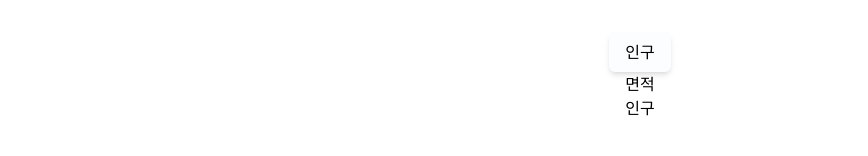
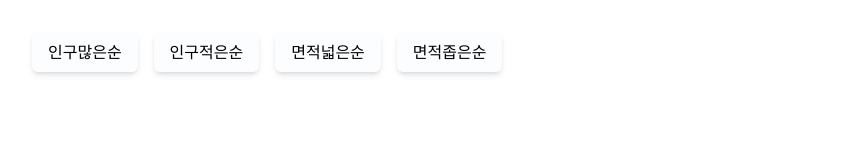
Before and after one commit to KwakOri/naebaecam-project06, a React (Vite) app: page / in a window 1280 px wide. Shown: the top 156 px of the page, without its empty margins (0-868 px from the left). Built offline with nearby package versions, Linux system fonts and the light colour scheme; no server answers.

Commit message:
Feat : 정렬 기능

```diff
--- a/package.json
+++ b/package.json
@@ -13,7 +13,8 @@
     "@tanstack/react-query": "^5.47.0",
     "@tanstack/react-query-devtools": "^5.47.0",
     "react": "^18.3.1",
-    "react-dom": "^18.3.1"
+    "react-dom": "^18.3.1",
+    "zustand": "^4.5.3"
   },
   "devDependencies": {
     "@types/react": "^18.3.3",
--- a/src/App.tsx
+++ b/src/App.tsx
@@ -1,13 +1,13 @@
-import { useQuery } from "@tanstack/react-query";
 import { useEffect, useState } from "react";
 import "./App.css";
-import { getData } from "./api/api.countries";
 import CountryCardList from "./components/CountryCardList";
 import NavigationBar from "./components/NavigationBar/NavigationBar";
-import { Country, CountryInfo } from "./types/country";
+import { useCountries } from "./query/country";
+import { CountryInfo } from "./types/country";
 
 function App() {
   const [countries, setCountries] = useState<CountryInfo[]>([]);
+
   const handleToggleIsFavorite = (id: CountryInfo["id"]) =>
     setCountries((prev) =>
       prev.map((country) =>
@@ -17,26 +17,7 @@ function App() {
       )
     );
 
-  const { data, isLoading } = useQuery<Country[], Error, CountryInfo[]>({
-    queryKey: ["countries"],
-    queryFn: getData,
-    select: (data: Country[]) => {
-      console.log(data);
-      return data.map((country) => {
-        return {
-          id: crypto.randomUUID(),
-          isFavorite: false,
-
-          name: country.name.common,
-          capital: country.capital?.[0],
-          flagUrl: country.flags.svg,
-          gini: country.gini ? Object.entries(country.gini) : null,
-          area: country.area,
-          population: country.population,
-        };
-      });
-    },
-  });
+  const { data, isLoading } = useCountries();
   useEffect(() => {
     if (data) setCountries(data);
   }, [isLoading]);
--- a/src/components/CountryCardList/CountryCard.tsx
+++ b/src/components/CountryCardList/CountryCard.tsx
@@ -14,13 +14,12 @@ function CountryCard({
   population,
   gini,
 }: CountryCardProps) {
-  console.log(area, population, gini);
   const [giniYear, giniValue] = gini ? gini[0] : [null, null];
 
   return (
     <div
       onClick={() => onClick(id)}
-      className={`box-border flex flex-col items-center p-4 w-full h-full gap-4 rounded-xl shadow-md hover:shadow-lg bg-[#FCFDFF]`}
+      className={`box-border flex flex-col items-center p-4 w-full h-full gap-4 rounded-xl shadow-md hover:shadow-inner bg-[#FCFDFF] hover:bg-[#f3f3f3]`}
     >
       <img className="object-cover h-16 " src={flagUrl} alt="국기" />
       <h3 className="self-start text-lg font-semibold ">{name}</h3>
--- a/src/components/CountryCardList/CountryCardList.tsx
+++ b/src/components/CountryCardList/CountryCardList.tsx
@@ -1,3 +1,4 @@
+import { useOrderStore } from "../../store/store";
 import { CountryInfo } from "../../types/country";
 import CountryCard from "./CountryCard";
 import ListTitle from "./ListTitle";
@@ -15,10 +16,28 @@ function CountryCardList({
   isFavorite,
   listTitle,
 }: CountryCardListProps) {
+  const order = useOrderStore((state) => state.order);
+  switch (order) {
+    case "PopularDesc":
+      countries.sort((a, b) => b.population - a.population);
+      break;
+    case "PopularAsc":
+      countries.sort((a, b) => a.population - b.population);
+      break;
+    case "AreaDesc":
+      countries.sort((a, b) => b.area - a.area);
+      break;
+    case "AreaAsc":
+      countries.sort((a, b) => a.area - b.area);
+      break;
+    default:
+      countries.sort((a, b) => a.name.localeCompare(b.name));
+      break;
+  }
   return (
     <>
       <ListTitle>{listTitle}</ListTitle>
-      <ul className="grid sm:grid-cols-2 md:grid-cols-3 lg:grid-cols-4 gap-8">
+      <ul className="grid gap-8 sm:grid-cols-2 md:grid-cols-3 lg:grid-cols-4">
         {countries
           .filter((item) => item.isFavorite === isFavorite)
           .map((item, i) => {
--- /dev/null
+++ b/src/components/NavigationBar/OrderButton.tsx
@@ -0,0 +1,30 @@
+import { PropsWithChildren } from "react";
+import { useOrderStore } from "../../store/store";
+import { Order } from "../../types/country";
+
+interface TOrderButton {
+  onClick: (newOrder: Order) => void;
+  value: Order;
+}
+
+export const OrderButton = ({
+  children,
+  onClick,
+  value,
+}: PropsWithChildren<TOrderButton>) => {
+  const order = useOrderStore((state) => state.order);
+  return (
+    <>
+      <button
+        onClick={() => onClick(value)}
+        className={` px-4 py-2 rounded-md hover:bg-[#f3f3f3] ${
+          value === order
+            ? "bg-[#f3f3f3] shadow-inner"
+            : "bg-[#FCFDFF] shadow-md"
+        }`}
+      >
+        {children}
+      </button>
+    </>
+  );
+};
--- a/src/components/NavigationBar/OrderOptions.tsx
+++ b/src/components/NavigationBar/OrderOptions.tsx
@@ -1,23 +1,43 @@
+import { useOrderStore } from "../../store/store";
+import { Order } from "../../types/country";
+import { OrderButton } from "./OrderButton";
+
 const OrderOptions = () => {
+  const { setOrder } = useOrderStore();
+  const order = useOrderStore((state) => state.order);
+  const handleClickButton = (newOrder: Order) => {
+    if (order === newOrder) {
+      setOrder(null);
+    } else {
+      setOrder(newOrder);
+    }
+  };
+
   return (
-    <>
-      <ul>
+    <div className="flex w-[600px] justify-between">
+      <ul className="flex gap-4 ">
         <li>
-          <button className=" px-4 py-2 rounded-md shadow-md bg-[#FCFDFF]">
-            인구
-          </button>
+          <OrderButton onClick={handleClickButton} value={"PopularDesc"}>
+            인구많은순
+          </OrderButton>
         </li>
         <li>
-          <button>면적</button>
+          <OrderButton onClick={handleClickButton} value={"PopularAsc"}>
+            인구적은순
+          </OrderButton>
+        </li>
+        <li>
+          <OrderButton onClick={handleClickButton} value={"AreaDesc"}>
+            면적넓은순
+          </OrderButton>
+        </li>
+        <li>
+          <OrderButton onClick={handleClickButton} value={"AreaAsc"}>
+            면적좁은순
+          </OrderButton>
         </li>
       </ul>
-
-      <ul>
-        <li>
-          <button>인구</button>
-        </li>
-      </ul>
-    </>
+    </div>
   );
 };
 
--- a/src/query/country.ts
+++ b/src/query/country.ts
@@ -0,0 +1,25 @@
+import { useQuery } from "@tanstack/react-query";
+import { getData } from "../api/api.countries";
+import { Country, CountryInfo } from "../types/country";
+
+export const useCountries = () => {
+  return useQuery<Country[], Error, CountryInfo[]>({
+    queryKey: ["countries"],
+    queryFn: getData,
+    select: (data: Country[]) => {
+      return data.map((country) => {
+        return {
+          id: crypto.randomUUID(),
+          isFavorite: false,
+
+          name: country.name.common,
+          capital: country.capital?.[0],
+          flagUrl: country.flags.svg,
+          gini: country.gini ? Object.entries(country.gini) : null,
+          area: country.area,
+          population: country.population,
+        };
+      });
+    },
+  });
+};
--- /dev/null
+++ b/src/store/store.ts
@@ -0,0 +1,7 @@
+import { create } from "zustand";
+import { TOrderStore } from "./types";
+
+export const useOrderStore = create<TOrderStore>((set) => ({
+  order: null,
+  setOrder: (newOrder) => set(() => ({ order: newOrder })),
+}));
--- /dev/null
+++ b/src/store/types.ts
@@ -0,0 +1,6 @@
+import { Order } from "../types/country";
+
+export interface TOrderStore {
+  order: Order;
+  setOrder: (newOrder: Order) => void;
+}
--- a/src/types/country copy.ts
+++ /dev/null
@@ -1,14 +0,0 @@
-export interface Country {
-  name: {
-    common: string;
-  };
-  capital: string[];
-  flags: {
-    svg: string;
-  };
-}
-
-export interface CountryInfo extends Country {
-  id: string;
-  isFavorite: boolean;
-}
--- a/src/types/country.ts
+++ b/src/types/country.ts
@@ -1,3 +1,10 @@
+export type Order =
+  | "PopularDesc"
+  | "PopularAsc"
+  | "AreaDesc"
+  | "AreaAsc"
+  | null;
+
 export interface Country {
   name: {
     common: string;
@@ -20,9 +27,5 @@ export interface CountryInfo {
   flagUrl: string;
   population: number;
   area: number;
-  gini: any;
+  gini: [string, number][] | null;
 }
-
-export type Entries<T> = {
-  [K in keyof T]: [K, T[K]];
-}[keyof T][];
```
Also changed, not shown: 1 other file (tests, documents, lock files or other folders).
